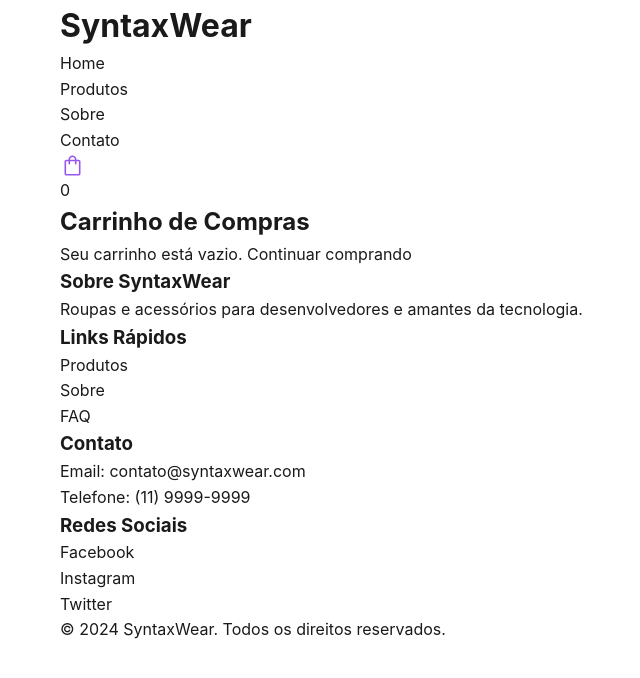
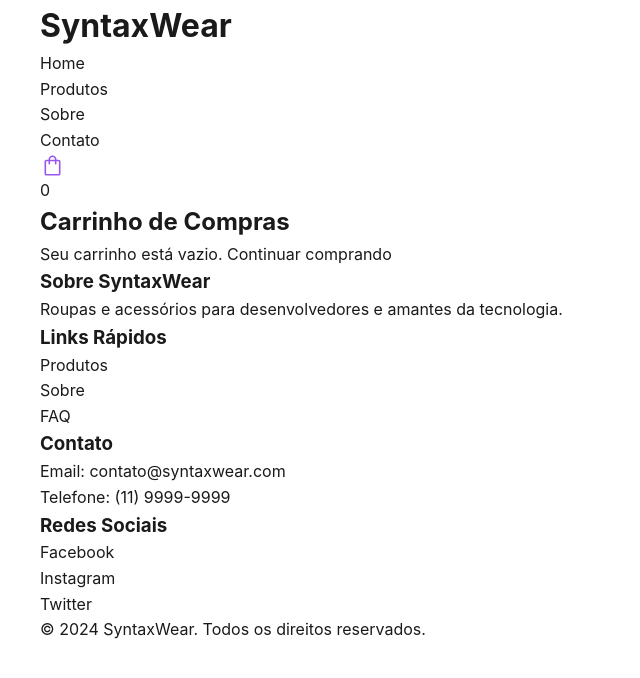
Before and after one commit to Ana-Karoline-Tech/E-commerce-SytaxWear-DevEmDobro, a website: page pages/cart.html in a window 1280 px wide. Shown: the whole page, without its empty margins (0-640 px from the left). Drawn offline with Linux system fonts and the light colour scheme.

Commit message:
feat: determina margem

```diff
--- a/css/main.css
+++ b/css/main.css
@@ -42,3 +42,20 @@ a {
 ul {
     list-style: none;
 }
+
+
+/* O main não aperta ninguém, ele só centraliza o bloco todo */
+.main-content {
+    width: 100%;
+    max-width: 1440px;
+    margin: 0 auto;
+}
+
+/* O container é quem manda na margem lateral */
+.container {
+    width: 100%;
+    max-width: 1360px; /* Ajuste para dar o tamanho da margem */
+    margin: 0 auto;
+    padding: 0 40px; /* Essa é a sua "borda" lateral */
+    box-sizing: border-box;
+}
```
